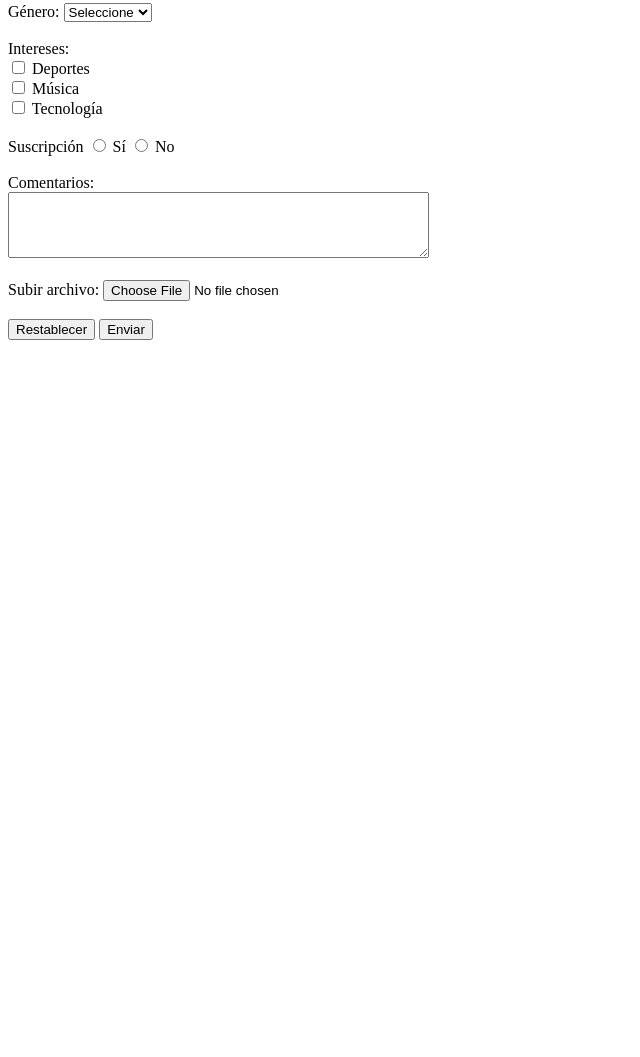
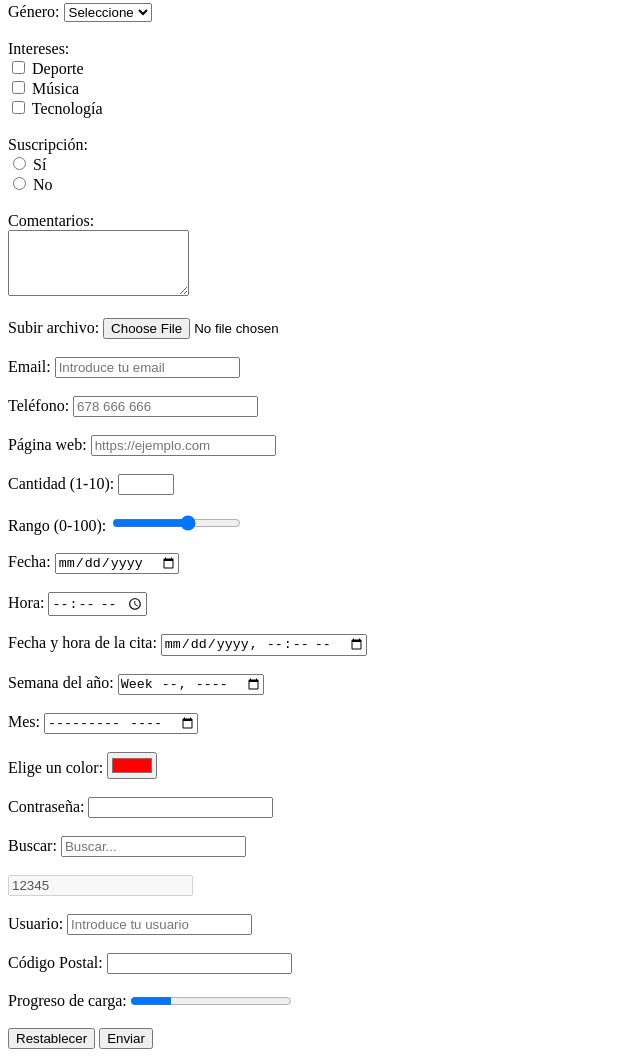
Before and after one commit to Geduec/ldm-vscode, a plain HTML site: page enlaces/formularios.html in a window 1280 px wide. Shown: the part 194-1251 px from the top of the page, without its empty margins (0-640 px from the left). Before the commit the page ends 800 px from the top, so only its background shows below. Drawn offline with Linux system fonts and the light colour scheme.

Commit message:
formulario expandido

```diff
--- a/enlaces/formularios.html
+++ b/enlaces/formularios.html
@@ -8,9 +8,9 @@
 <body>
     <h1>Formularios</h1>
 
-    <form action="#" method="#">
+    <form >
         <label for="nombre">Nombre:</label>
-        <input type="" id="nombre" name="nombre" required><br><br>
+        <input type="text" id="nombre" name="nombre" required autofocus><br><br>
 
         <label for="email">Email:</label>
         <input type="email" id="email" name="email" required><br><br>
@@ -27,35 +27,89 @@
         </select><br><br>
 
         <label>Intereses:</label><br>
-        <input type="checkbox" id="deportes" name="intereses" value="deportes">
-        <label for="deportes">Deportes</label><br>
+        <input type="checkbox" id="deporte" name="intereses" value="deporte">
+        <label for="deporte">Deporte</label><br>
         <input type="checkbox" id="musica" name="intereses" value="musica">
         <label for="musica">Música</label><br>
         <input type="checkbox" id="tecnologia" name="intereses" value="tecnologia">
         <label for="tecnologia">Tecnología</label><br><br>
 
-        <label>Suscripción</label>
-        <input type="radio" id="si" name="suscripcion" value="si" required>
-        <label for="si">Sí</label>
+        <label>Suscripción:</label><br>
+        <input type="radio" id="si" name="suscripcion" value="si">
+        <label for="si">Sí</label><br>
         <input type="radio" id="no" name="suscripcion" value="no">
         <label for="no">No</label><br><br>
 
         <label for="comentarios">Comentarios:</label><br>
-        <textarea id="comentarios" name="comentarios" rows="4" cols="50"></textarea><br><br>
+        <textarea id="comentarios" name="comentarios" rows="4" cols="20"></textarea><br><br>
 
         <label for="archivo">Subir archivo:</label>
         <input type="file" id="archivo" name="archivo"><br><br>
 
 
+        <!--PARTE 2 Formularios con HTML5-->
+
+        <!--email, tel,url, number, range -->
+        <label for="email2">Email:</label>
+        <input type="email"  id="email2" name="email2" placeholder="Introduce tu email"><br><br>
+
+        <label for="telefono">Teléfono:</label>
+        <input type="tel" required  name="telefono" id="telefono" pattern="[0-9]{9}" placeholder="678 666 666"><br><br>
+
+        <label for="web">Página web:</label>
+        <input type="url" id="web" name="web" placeholder="https://ejemplo.com"><br><br>
+
+        <label for="cantidad">Cantidad (1-10):</label>
+        <input type="number" id="cantidad" name="cantidad" min="1" max="10"><br><br>
+
+        <label for="rango">Rango (0-100):</label>
+        <input type="range" id="rango" name="rango" min="0" max="100" step="20"><br><br>
+
+        <!-- date, time, datetime-local, week, month -->
+
+        <label for="fecha">Fecha:</label>
+        <input type="date" id="fecha" name="fecha"><br><br>
+        <label for="hora">Hora:</label>
+        <input type="time" id="hora" name="hora"><br><br>
+        <label for="cita">Fecha y hora de la cita:</label>
+        <input type="datetime-local" id="cita" name="cita"><br><br>
+        <label for="semana">Semana del año:</label>
+        <input type="week" id="semana" name="semana"><br><br>
+        <label for="mes">Mes:</label>
+        <input type="month" id="mes" name="mes"><br><br>
 
 
+        <!-- color, password, search, hidden-->
+        <label for="color">Elige un color:</label>
+        <input type="color" id="color" name="color" value="#ff0000" ><br><br>
+        <label for="contrasena">Contraseña:</label>
+        <input type="password" id="contrasena" name="contrasena"><br><br>
+        <label for="buscar">Buscar:</label>
+        <input type="search" id="buscar" name="buscar" placeholder="Buscar..."><br><br>
+        <input type="text" disabled readonly id="usuarioID" name="usuarioID" value="12345"><br><br>
 
+
+        <!-- Atributos required, placeholder, autocomplete, autofocus, pattern, min, max, step, size, readonly, disabled -->
+
+        <label for="usuario">Usuario:</label>
+        <input type="text" id="usuario" name="usuario" required placeholder="Introduce tu usuario" autocomplete="on" ><br><br>
+
+        <label for="codigoPostal">Código Postal:</label>
+        <input type="text" id="codigoPostal"  name="codigoPostal" pattern="[0-9]{5}" title="Cinco dígitos numéricos"><br><br>
+
+        <!-- Barra de progreso -->
+
+        <label for="progreso">Progreso de carga:</label>
+        <progress id="progreso" value="25" max="100">25%</progress>
+        <br><br>
 
 
 
         <input type="reset" value="Restablecer">
         <input type="submit" value="Enviar">
-    </form>
+
+
+        </form>
 
 </body>
 </html>
```
Also changed, not shown: index.html (+9 -0 lines).
